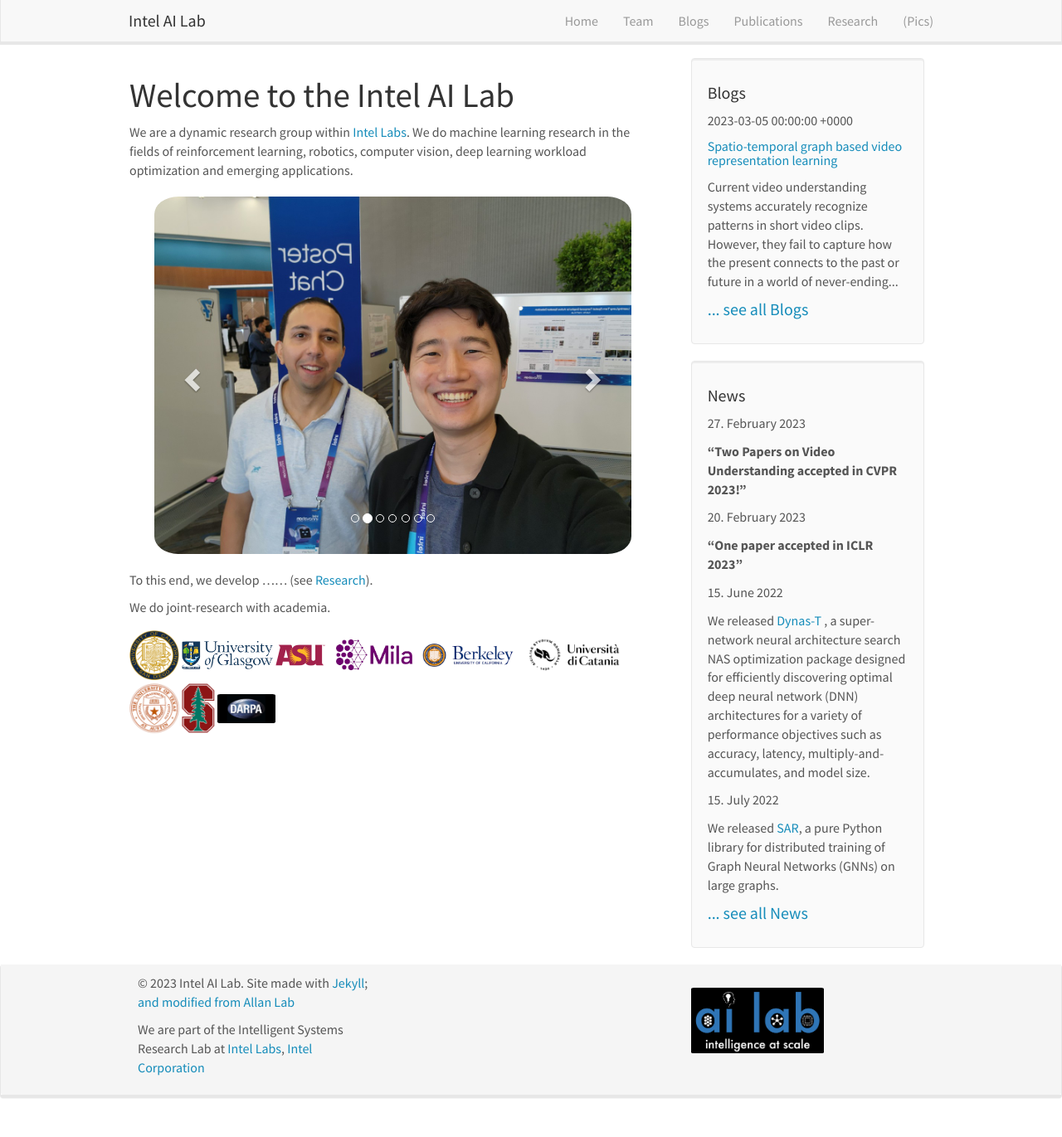
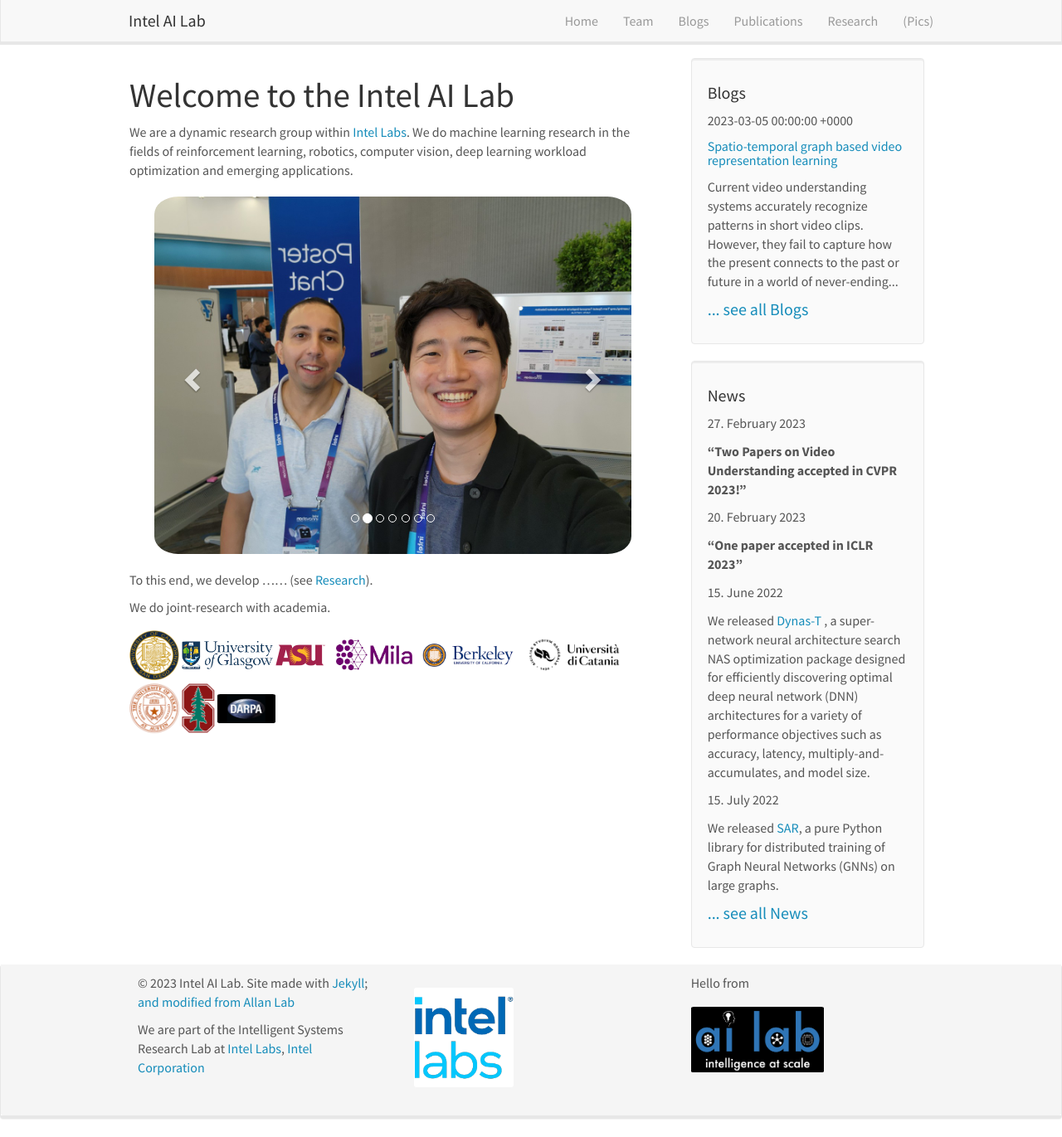
Before and after one commit to intelailabpage/intelailabpage.github.io, a Jekyll site: the page built from _pages/home.md, in a window 1280 px wide and 1371 px high. Shown: the whole window at 83% size. Built offline with Jekyll 4.4.1, drawn with Linux system fonts in a browser that asks for light colours; nearby versions of some CDN libraries.

Commit message:
Update footer.html

```diff
--- a/_includes/footer.html
+++ b/_includes/footer.html
@@ -13,12 +13,16 @@
 
 		</div>
 		<div class="col-sm-4">
+		  <!-- Contact:<br /> -->
+		  <!-- Intel AI Lab  -->
+		  <img src="{{ site.url }}{{ site.baseurl }}/images/logopic/IL.png" style="width: 120px">
+		  <br />
 		</div>
 
 
 		<div class="col-sm-4">
 		  <!-- Contact:<br /> -->
-		  <!-- Intel AI Lab  -->
+		  Hello from <br />
 		  <img src="{{ site.url }}{{ site.baseurl }}/images/logopic/ailab.png" style="width: 160px">
 		  <br />
 		</div>
```
